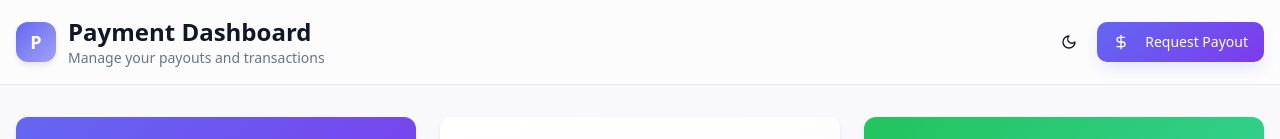
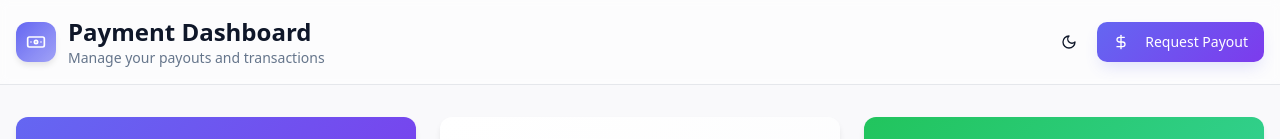
Before and after one commit to AtiqurCode/payment-dashboard-ui, a React (Vite) app: page / in a window 1280 px wide. Shown: the top 139 px of the page. Built offline with nearby package versions, Linux system fonts and the light colour scheme; the HTML template or start-up script is replaced by a standard one.

Commit message:
Replace logo text with icon

```diff
--- a/src/pages/Index.tsx
+++ b/src/pages/Index.tsx
@@ -9,6 +9,7 @@ import {
   Wallet,
   Clock,
   Calendar,
+  Banknote,
 } from "lucide-react";
 import { Card } from "@/components/ui/card";
 import { Tabs, TabsContent, TabsList, TabsTrigger } from "@/components/ui/tabs";
@@ -86,7 +87,7 @@ const Index = () => {
         <div className="container mx-auto px-4 py-4 flex items-center justify-between">
           <div className="flex items-center gap-3">
             <div className="w-10 h-10 bg-gradient-to-br from-primary to-primary/60 rounded-lg flex items-center justify-center shadow-md">
-              <span className="text-white font-bold text-lg">P</span>
+              <Banknote className="text-white w-5 h-5" />
             </div>
             <div>
               <h1 className="text-2xl font-bold text-foreground">Payment Dashboard</h1>
```
